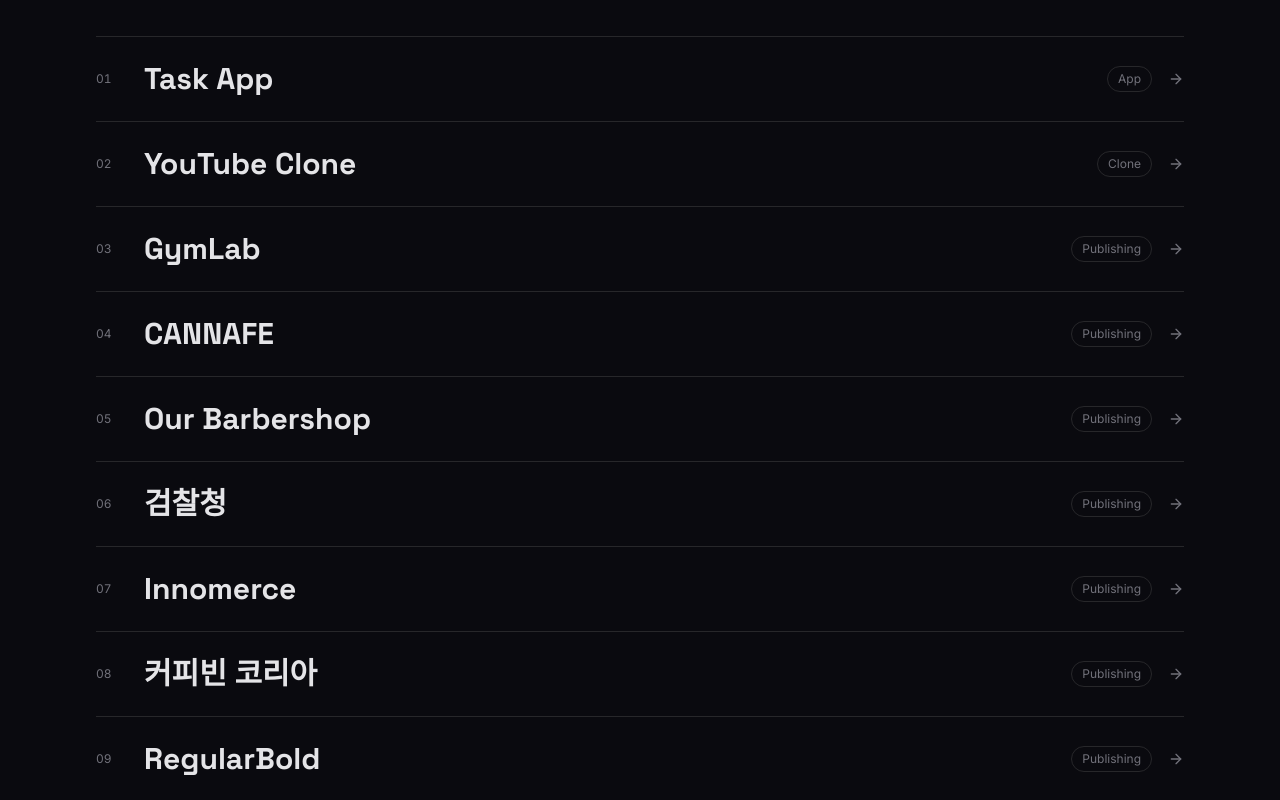
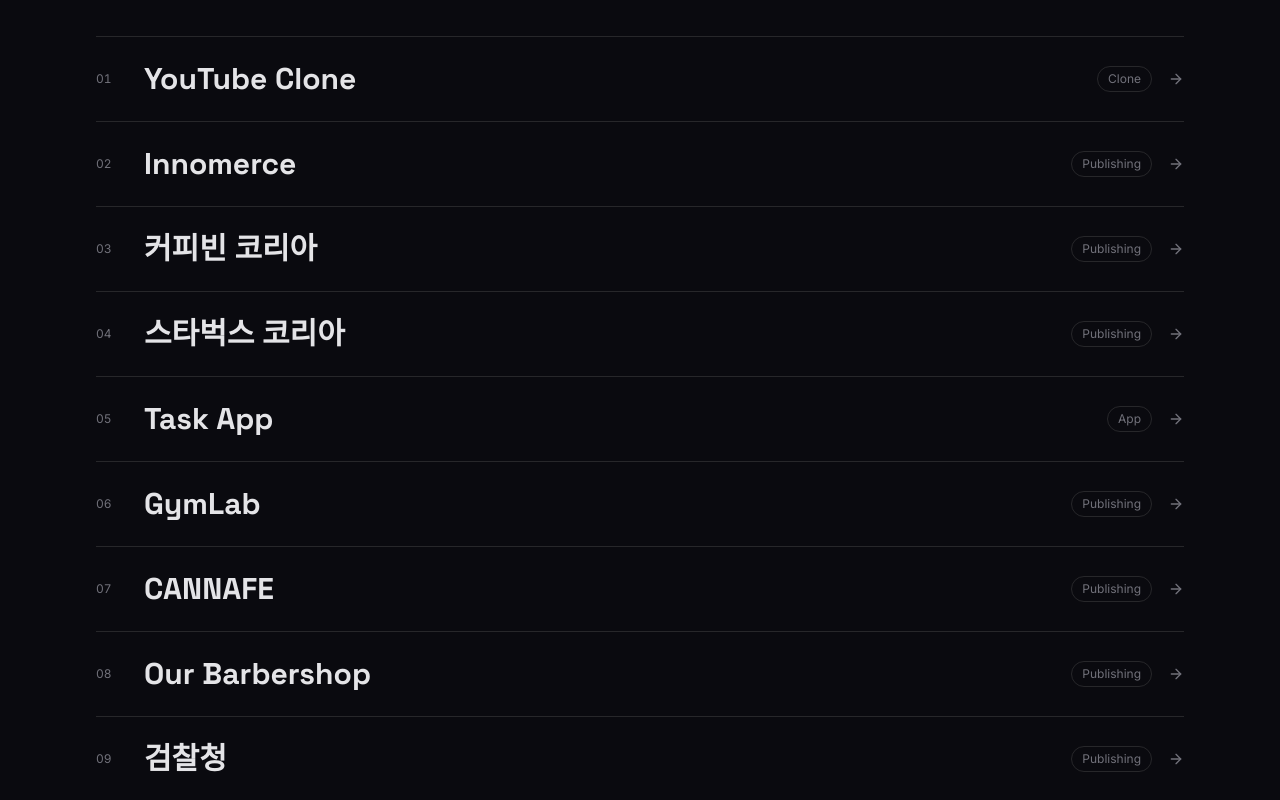
Before and after one commit to SeongJin0724/portfoliosite, a Next.js app: page / in a window 1280 px wide. Shown: the part 1760-2560 px from the top of the page. Built offline with nearby package versions, Linux system fonts and the light colour scheme.

Commit message:
Expose Scream project and sort by feature count

```diff
--- a/src/components/Projects.tsx
+++ b/src/components/Projects.tsx
@@ -116,13 +116,17 @@
   const ref = useRef(null);
   const isInView = useInView(ref, { once: true, margin: "-80px" });
   const mousePosition = useMousePosition();
+  const sortedProjects = [...projects].sort((a, b) => {
+    const featureDiff = (b.features?.length ?? 0) - (a.features?.length ?? 0);
+    return featureDiff !== 0 ? featureDiff : a.id - b.id;
+  });
 
   const filtered =
     activeCategory === "All"
-      ? projects
-      : projects.filter((p) => p.category === activeCategory);
+      ? sortedProjects
+      : sortedProjects.filter((p) => p.category === activeCategory);
 
-  const hoveredProject = projects.find((p) => p.id === hoveredId);
+  const hoveredProject = sortedProjects.find((p) => p.id === hoveredId);
 
   return (
     <section id="projects" className="section-padding bg-muted/20">
--- a/src/data/projects.ts
+++ b/src/data/projects.ts
@@ -263,12 +263,11 @@
   {
     id: 16,
     title: "Scream (기존 Kream 사이트 리뉴얼)",
-    url: null,
+    url: "https://scream-kappa.vercel.app",
     category: "App",
     description: "Private 프로젝트 - 스크린 기반 애플리케이션",
     tech: ["React", "TypeScript", "Node.js"],
     image: "/images/projects/scream.jpg",
-    isPrivate: true,
     videoUrl: "/videos/scream-demo.mp4",
     details:
       "비공개 프로젝트로, React + TypeScript 프론트엔드와 Node.js 백엔드를 연동한 풀스택 웹 애플리케이션입니다. 소스코드는 공개되지 않습니다.",
```
